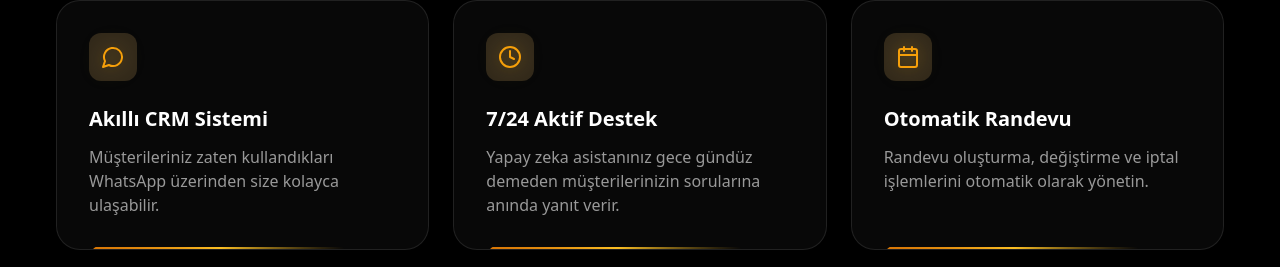
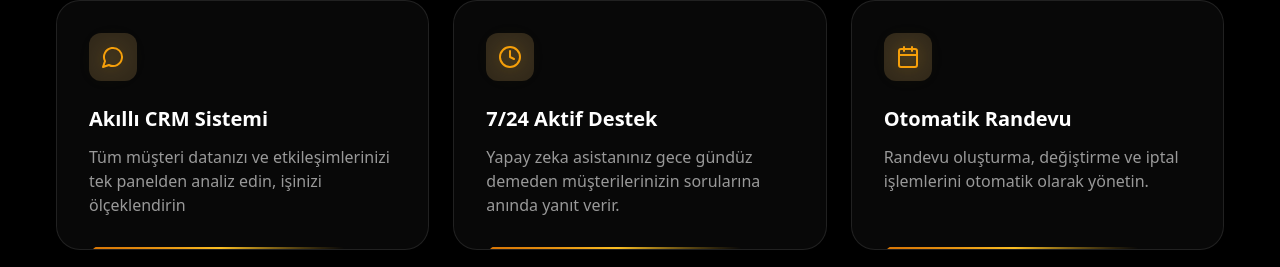
Before and after one commit to buyukbastech/apronova.ai, a React (Vite) app: page / in a window 1280 px wide. Shown: the part 2396-2663 px from the top of the page. Built offline with nearby package versions, Linux system fonts and the light colour scheme; no server answers; the HTML template or start-up script is replaced by a standard one.

Commit message:
Update Akıllı CRM Sistemi description to data analysis and scaling focus

```diff
--- a/src/constants/translations.ts
+++ b/src/constants/translations.ts
@@ -57,7 +57,7 @@ export const translations = {
             },
             description: 'Akıllı CRM paneli ile işletmenizi dijital çağa taşıyın.',
             items: [
-                { title: 'Akıllı CRM Sistemi', description: 'Müşterileriniz zaten kullandıkları WhatsApp üzerinden size kolayca ulaşabilir.' },
+                { title: 'Akıllı CRM Sistemi', description: 'Tüm müşteri datanızı ve etkileşimlerinizi tek panelden analiz edin, işinizi ölçeklendirin' },
                 { title: '7/24 Aktif Destek', description: 'Yapay zeka asistanınız gece gündüz demeden müşterilerinizin sorularına anında yanıt verir.' },
                 { title: 'Otomatik Randevu', description: 'Randevu oluşturma, değiştirme ve iptal işlemlerini otomatik olarak yönetin.' },
                 { title: 'KVKK Uyumlu', description: "Tüm müşteri verileri Türkiye'de güvenli sunucularda KVKK standartlarına uygun şekilde saklanır." },
@@ -170,7 +170,7 @@ export const translations = {
             },
             description: 'Carry your business into the digital age with the smart CRM panel.',
             items: [
-                { title: 'Smart CRM System', description: 'Your customers can easily reach you via WhatsApp, which they already use.' },
+                { title: 'Smart CRM System', description: 'Analyze all your customer data and interactions from a single panel, scale your business' },
                 { title: '24/7 Active Support', description: 'Your AI assistant answers customer questions day and night.' },
                 { title: 'Auto Scheduling', description: 'Automatically manage appointment creation, rescheduling, and cancellation.' },
                 { title: 'GDPR Compliant', description: "All customer data is stored on secure servers in accordance with GDPR standards." },
```
